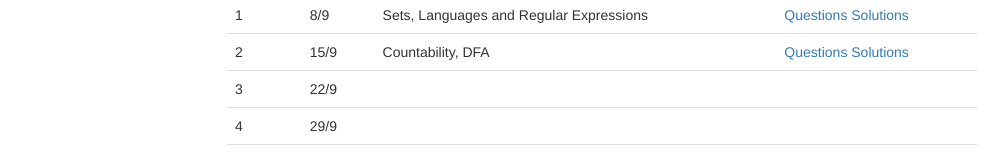
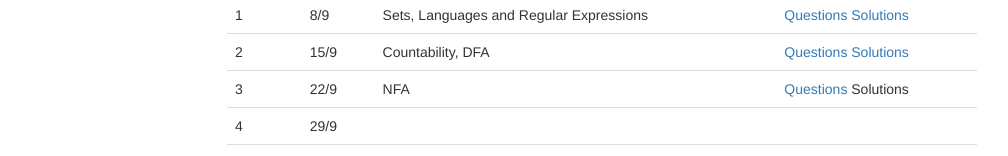
Before and after one commit to comp3721/comp3721.github.io, a plain HTML site: page index.html in a window 1280 px wide. Shown: the part 520-676 px from the top of the page, without its empty margins (38-1046 px from the left). Drawn offline with nearby package versions, Linux system fonts and the light colour scheme.

Commit message:
Update index.html

```diff
--- a/index.html
+++ b/index.html
@@ -88,8 +88,8 @@
       <tr>
         <td>3</td>
         <td>22/9</td>
-        <td></td>
-        <td></td>
+        <td>NFA</td>
+        <td><a href="Tutorials/t03.pdf">Questions</a> Solutions</td>
       </tr>
       <tr>
         <td>4</td>
```
